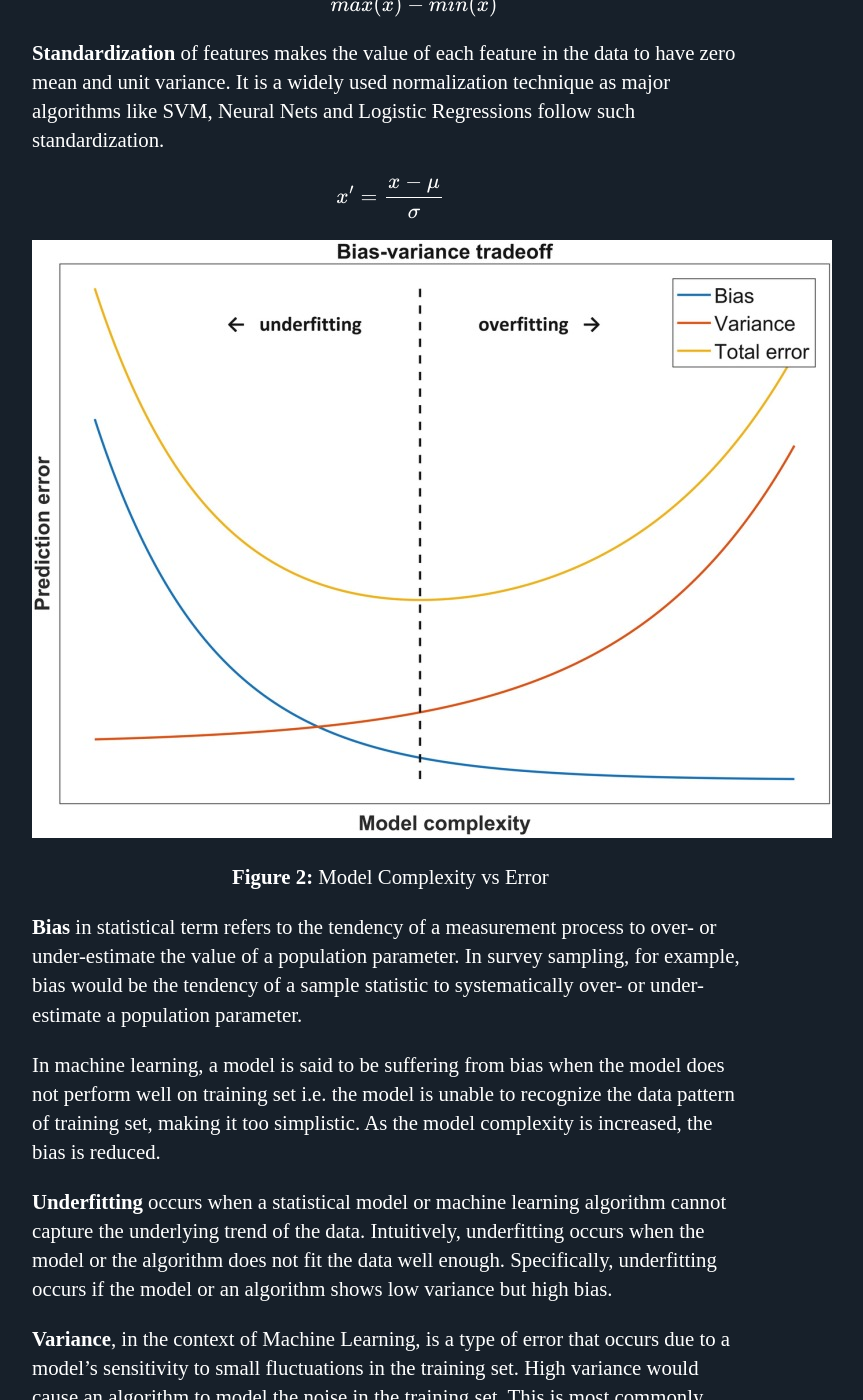
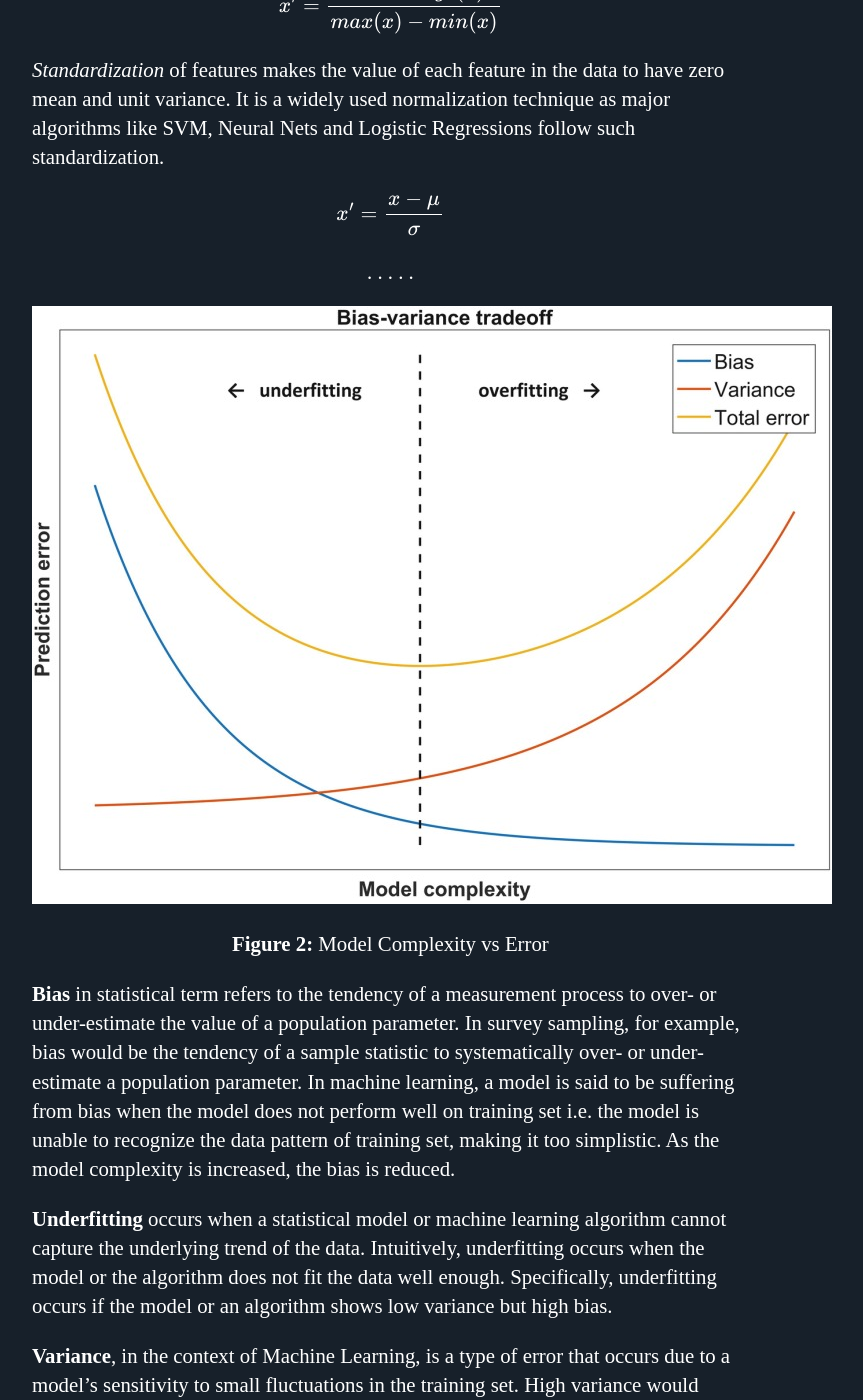
Before and after one commit to Mayurji/mayurji.github.io, a Jekyll site: the page built from _machine-learning/2020-11-06-machine-learning-II.md, in a window 1280 px wide and 1400 px high, scrolled down 3219 px. Shown: the whole window, without its empty margins (160-1023 px from the left). Built offline with Jekyll 4.4.1, drawn with Linux system fonts in a browser that asks for light colours; formulas are drawn with MathJax 3; comment, search, counter and statistics services are not loaded; some of the changed text lies outside the part shown.

Commit message:
Update 2020-11-06-machine-learning-II.md

````diff
--- a/_machine-learning/2020-11-06-machine-learning-II.md
+++ b/_machine-learning/2020-11-06-machine-learning-II.md
@@ -28,6 +28,7 @@
 There are few algorithms like decision trees, which takes categorical feature like color with values as 'red', 'blue' etc as inputs but majority of the algorithms requires feature values to be numerical. To convert these features, we can use one hot encoding.
 
 ```python
+
       orange = [0, 0, 1]
          red = [1, 0, 0]
         blue = [0, 1, 0]
@@ -60,26 +61,27 @@
 * Mean Normalization
 * Standardization or Z-score Normalization
 
-**Min-Max Scaling** helps in rescaling the feature values into the range of [0,1] or [-1,1].
+*Min-Max Scaling* helps in rescaling the feature values into the range of [0,1] or [-1,1].
 
 <p>$$x' = {x - min(x)  \over max(x) - min(x)}$$</p>
 
-**Mean Normalization**
+*Mean Normalization*
 
 <p>$$x' = {x - average(x) \over max(x) - min(x)}$$</p>
 
-**Standardization** of features makes the value of each feature in the data to have zero mean and unit variance. It is a widely used normalization technique as major algorithms like SVM, Neural Nets and Logistic Regressions follow such standardization.
+*Standardization* of features makes the value of each feature in the data to have zero mean and unit variance. It is a widely used normalization technique as major algorithms like SVM, Neural Nets and Logistic Regressions follow such standardization.
 
 <p>$$x' = {x - \mu \over \sigma}$$</p>
+
+
+<p align='center'>. . . . .</p>
 
 <center>
 <img src="{{site.url}}/assets/images/ml/bias-variance.jpg"  style="zoom: 5%  background-color:#DCDCDC;"/><br>
 <p><b>Figure 2:</b> Model Complexity vs Error</p>
 </center>
 
-**Bias** in statistical term refers to the tendency of a measurement process to over- or under-estimate the value of a population parameter. In survey sampling, for example, bias would be the tendency of a sample statistic to systematically over- or under-estimate a population parameter.
-
-In machine learning, a model is said to be suffering from bias when the model does not perform well on training set i.e. the model is unable to recognize the data pattern of training set, making it too simplistic. As the model complexity is increased, the bias is reduced.
+**Bias** in statistical term refers to the tendency of a measurement process to over- or under-estimate the value of a population parameter. In survey sampling, for example, bias would be the tendency of a sample statistic to systematically over- or under-estimate a population parameter. In machine learning, a model is said to be suffering from bias when the model does not perform well on training set i.e. the model is unable to recognize the data pattern of training set, making it too simplistic. As the model complexity is increased, the bias is reduced.
 
 **Underfitting** occurs when a statistical model or machine learning algorithm cannot capture the underlying trend of the data. Intuitively, underfitting occurs when the model or the algorithm does not fit the data well enough. Specifically, underfitting occurs if the model or an algorithm shows low variance but high bias.
 
@@ -88,6 +90,9 @@
 As seen in figure 2, as the model complexity is increased, the variance is increases causing the model to overfit. To avoid such scenario, we keep track of validation loss, which is high if model is overfit. In Deep Learning, we perform *Early Stopping* to avoid overfitting.
 
 **Overfitting** refers to a model that models the training data too well. Overfitting happens when a model learns the detail and noise in the training data to the extent that it negatively impacts the performance of the model on new data.
+
+
+<p align='center'>. . . . .</p>
 
 <center>
 <img src="{{site.url}}/assets/images/ml/gradient-descent.png"  style="zoom: 5%  background-color:#DCDCDC;"/><br>
@@ -100,15 +105,16 @@
 
 **Mini-Batch Gradient Descent** refers how a gradient changes(weight updates) are applied to the weight matrix. If we have 1000 data points, then we assign a value to batch_size, if batch_size is 10, then the model is trained on 10 data point and an update is made to the weight of the model. This happens iteratively taking 10 data points and updating.
 
+
+<p align='center'>. . . . .</p>
+
 **Regularization**
 
 We have a simple dataset with two features and a target variable, we can either use simple model with 2 coefficients for two variables or else we use a complex model which will have more coefficients and will overfit the simple dataset. The complex model will not generalize for the new data as it is a overfit model. To overcome and choose a simple model, we can use regularization.
 
 **L1 Regularization**
 
-While calculating the error(E) we add the absolute value of the coefficients of the model.
-
-In simple model case, we have 2 coefficients $$w_1, w_2$$ then,
+While calculating the error(E) we add the absolute value of the coefficients of the model. In simple model case, we have 2 coefficients $$w_1, w_2$$ then,
 
 <p>$$TotalError = E + |w_1| + |w_2|$$</p>
 
@@ -120,9 +126,7 @@
 
 **L2 Regularization**
 
-While calculating the error(E), we square the value of the coefficients of the model.
-
-In simple model case, we have 2 coefficients $$w_1, w_2$$ then,
+While calculating the error(E), we square the value of the coefficients of the model. In simple model case, we have 2 coefficients $$w_1, w_2$$ then,
 
 <p>$$TotalError = E + w_1^2 + w_2^2$$</p>
 
@@ -132,7 +136,8 @@
 
 So we get smaller error for simple model and will use the same for the generalization. More the number of parameters, more complex the model is.
 
-**How to select Regularization's parameter $$\lambda$$ ?**
+**How to select Regularization's parameter $$\lambda$$?**
+
 Based on the complexity of the data, the model tends to be complex. So the lambda value acts like a switch either to increase the complexity or not. If we keep a small value of lambda and multiple it, with the complexity part of the model i.e. "w" parameters then we get smaller error compared to the simple model with its "w" parameters. And if lambda is large, then we punish the complexity part highly and thus making the complex model with great error.
 
 <p>$$TotalError = E + \lambda (w_1^2 + w_2^2 + w_3^2 + w_4^2 + w_5^2)$$ </p>
````
Also changed, not shown: other parts of _machine-learning/2020-11-06-machine-learning-II.md (+2 -2 lines).
